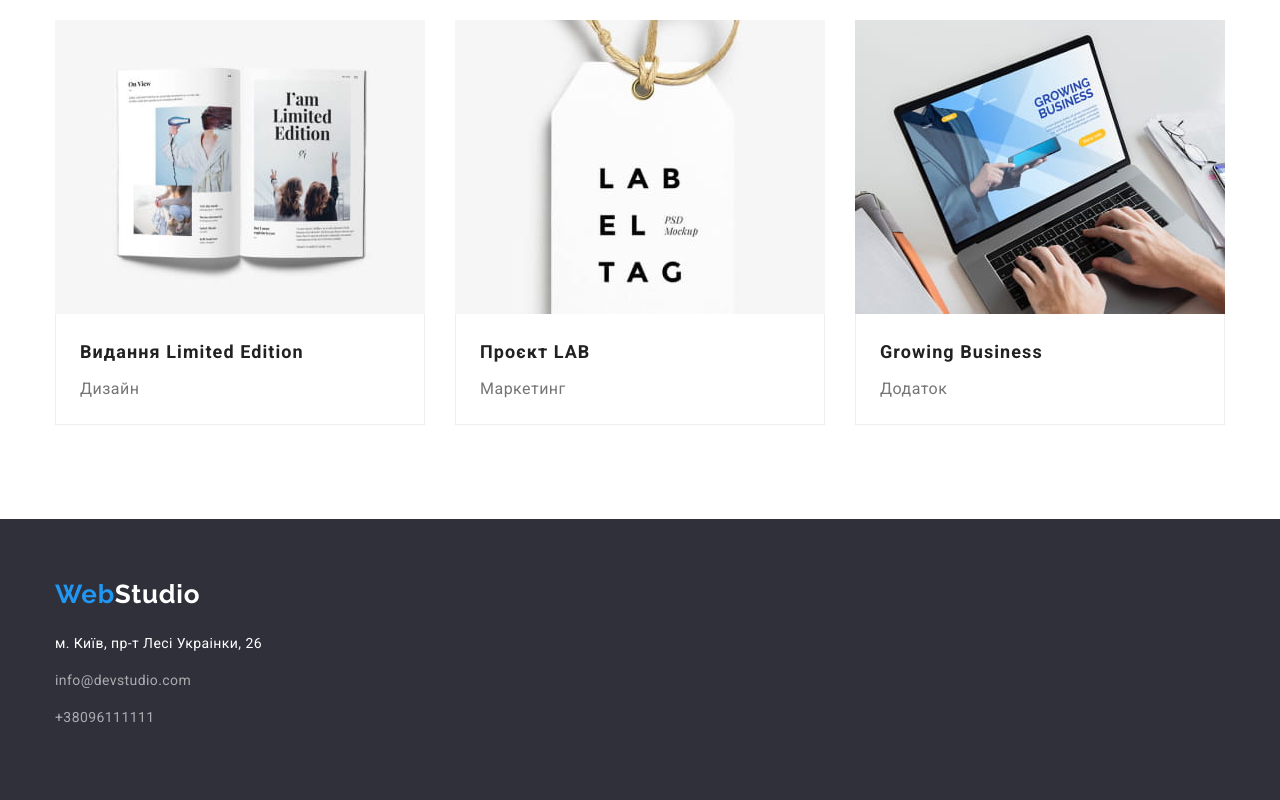
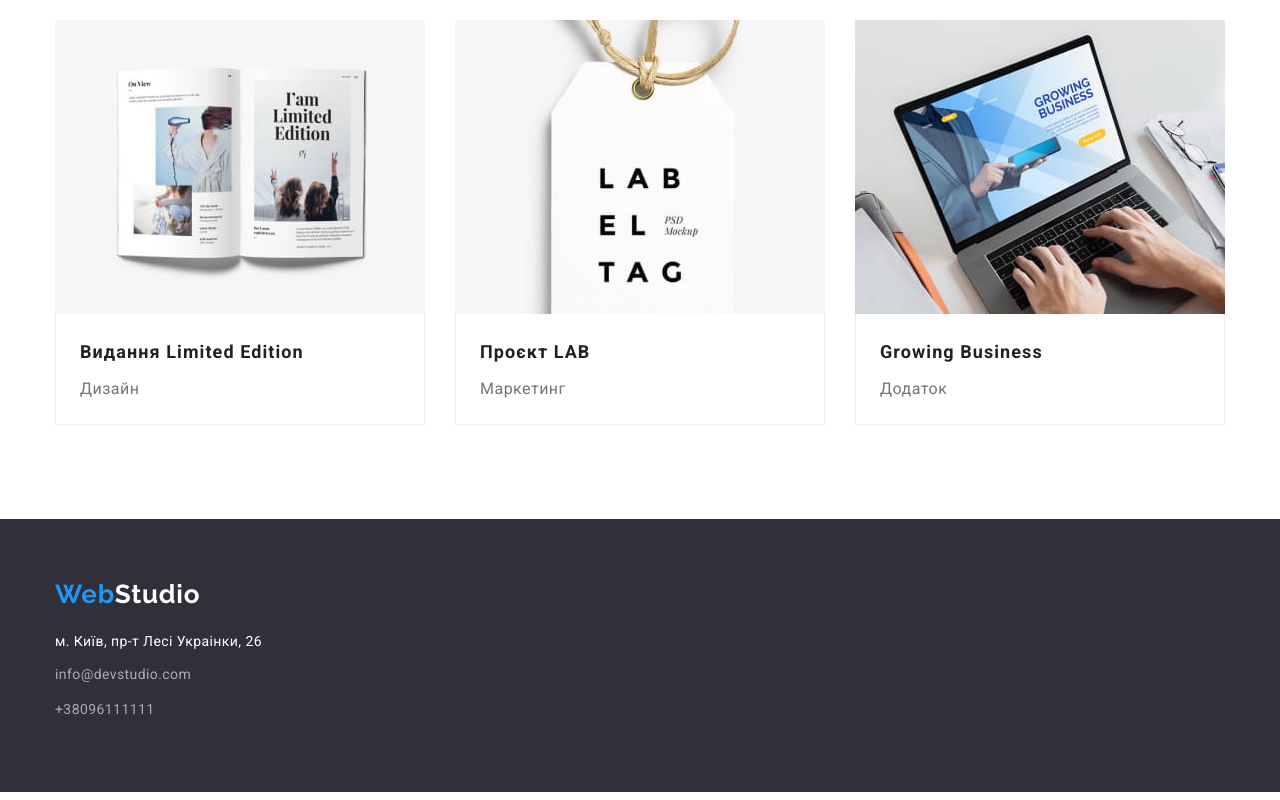
Before and after one commit to Salarisdan/goit-markup-hw-03, a plain HTML site: page portfolio.html in a window 1280 px wide. Shown: the part 1113-1913 px from the top of the page. Drawn offline with Linux system fonts and the light colour scheme.

Commit message:
Update style.css

```diff
--- a/css/style.css
+++ b/css/style.css
@@ -831,8 +831,8 @@ margin-bottom: 50px;
 }
 
 .index_name_igor{
-  padding: 10px;
 
+padding: 10px;
 
   letter-spacing: 0.03em;
 
@@ -1004,12 +1004,13 @@ color: var(--gray);
 
 
    .tell_about{
-     letter-spacing: 0.03em;
+    font-style: normal;
+font-weight: 400;
+font-size: 14px;
+line-height: 24px;
 
-     font-weight: 400;
 
-     font-size: 14px;
-     line-height:2;
+letter-spacing: 0.03em;;
 
      color: rgba(255, 255, 255, 0.6);
      }
@@ -1030,12 +1031,13 @@ color: var(--gray);
 
       margin-bottom: 9px;
 
-         letter-spacing: 0.03em;
+      font-style: normal;
+      font-weight: 400;
+      font-size: 14px;
+      line-height: 24px;
 
-         font-weight: 400;
 
-         font-size: 14px;
-         line-height:2;
+      letter-spacing: 0.03em;
 
          color: var(--white);
          }
@@ -1051,12 +1053,13 @@ color: var(--gray);
                   margin-bottom: 9px;
 
 
+                  font-style: normal;
+                  font-weight: 400;
+                  font-size: 14px;
+                  line-height: 24px;
+
+
                   letter-spacing: 0.03em;
-
-                  font-weight: 400;
-
-                  font-size: 14px;
-                  line-height: 2;
 
                   color: rgba(255, 255, 255, 0.6);
                 }
```
